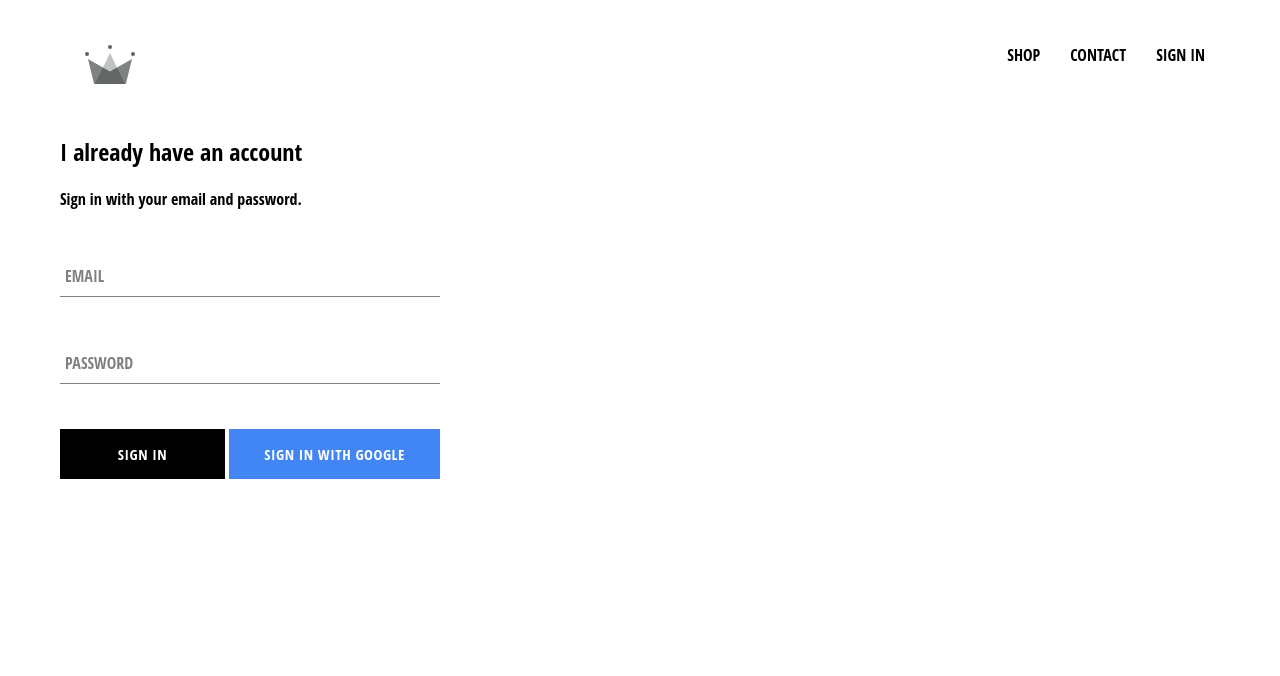
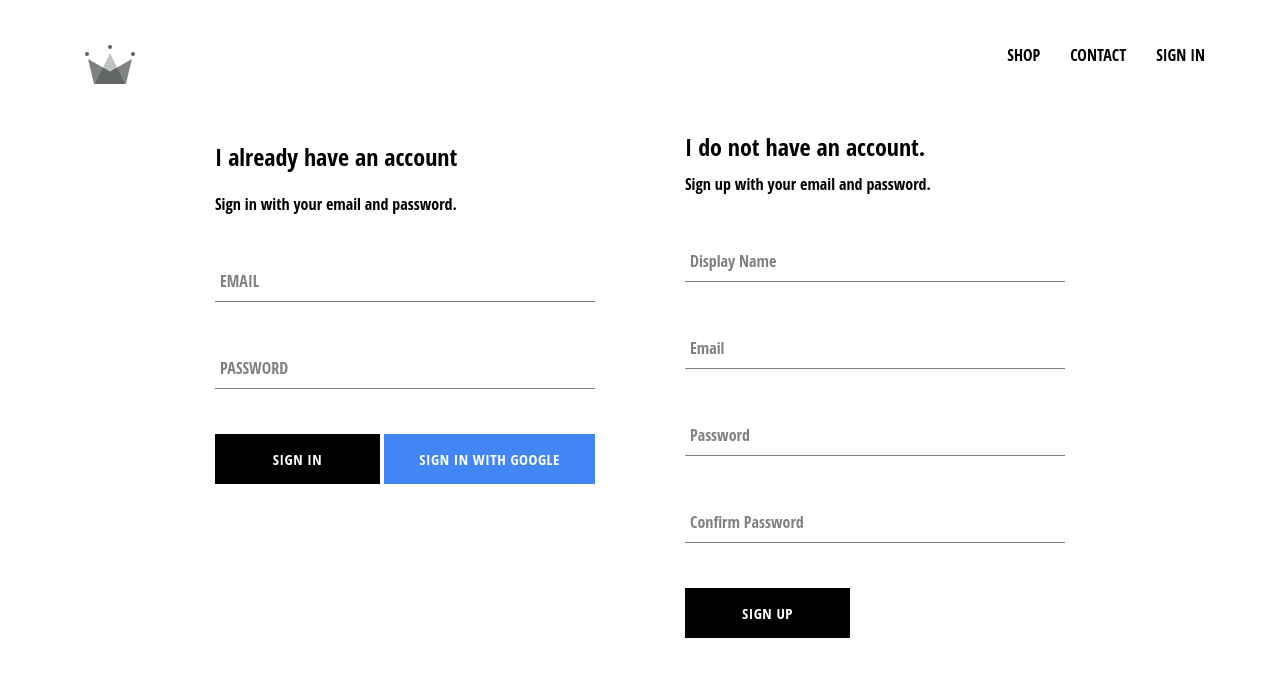
Before and after one commit to aryaswasti/crwn-clothing, a React (Create React App) app: page /signin in a window 1280 px wide. Shown: the top 676 px of the page. Built offline with nearby package versions, Linux system fonts and the light colour scheme; no server answers; the HTML template or start-up script is replaced by a standard one.

Commit message:
adding final firebase files

```diff
--- a/src/App.js
+++ b/src/App.js
@@ -7,7 +7,7 @@
 import ShopPage from "./pages/shop/shop.component";
 import Header from "./components/header/header.component";
 import SignInAndSignUp from "./pages/sign-in-and-sign-up/sign-in-and-sign-up.component";
-import { auth } from './firebase/firebase.util'
+import {auth, createUserProfileDocument} from './firebase/firebase.util'
 
 class App extends React.Component {
   constructor(props) {
@@ -20,10 +20,21 @@
   unsubscribeFromAuth = null
 
   componentDidMount() {
-    this.unsubscribeFromAuth = auth.onAuthStateChanged(user => {
-      this.setState( { currentUser: user});
-      console.log()
-    })
+    this.unsubscribeFromAuth = auth.onAuthStateChanged(async  userAuth=> {
+      if (userAuth) {
+        const userRef = await createUserProfileDocument(userAuth);
+
+        userRef.onSnapshot(snapShot =>
+        this.setState({
+          currentUser: {
+            id: snapShot.id,
+            ...snapShot.data()
+          }
+        }))
+      } else {
+        this.setState({currentUser: userAuth});
+      }
+    });
   }
 
   componentWillUnmount() {
--- a/src/components/sign-in/sign-in.component.jsx
+++ b/src/components/sign-in/sign-in.component.jsx
@@ -4,7 +4,7 @@
 
 import FormInput from "../form-input/form-input.component";
 import CustomButton from "../custom-button/custom-button.component";
-import {signInWithGoogle} from "../../firebase/firebase.util";
+import { auth ,signInWithGoogle} from "../../firebase/firebase.util";
 
 class SignIn extends React.Component {
     constructor(props) {
@@ -16,10 +16,17 @@
         }
     }
 
-    handleSubmit = event => {
+    handleSubmit = async event => {
         event.preventDefault();
 
-        this.setState({ email: '', password: ''})
+        const {email, password} = this.state;
+
+        try {
+            await auth.signInWithEmailAndPassword(email, password);
+            this.setState({ email: '', password: ''})
+        } catch (error) {
+            console.log('error signing in', error)
+        }
     }
 
     handleChange = event => {
@@ -47,7 +54,7 @@
                     <FormInput
                         name='password'
                         type='password'
-                        value={this.state.email}
+                        value={this.state.password}
                         label='PASSWORD'
                         handleChange={this.handleChange}
                         required
--- /dev/null
+++ b/src/components/sign-up/sign-up.component.jsx
@@ -0,0 +1,104 @@
+import React from "react";
+
+import FormInput from "../form-input/form-input.component";
+import CustomButton from "../custom-button/custom-button.component";
+
+import { auth,createUserProfileDocument } from "../../firebase/firebase.util";
+
+import './sign-up.styles.scss';
+
+class SignUp extends React.Component {
+    constructor(props) {
+        super(props);
+
+        this.state = {
+            displayName: '',
+            email: '',
+            password: '',
+            confirmPassword: ''
+        }
+    }
+
+    handleSubmit = async event => {
+        event.preventDefault();
+
+        const { displayName, email, password, confirmPassword} = this.state;
+
+        if(password !== confirmPassword){
+            alert("passwords don't match.");
+            return;
+        }
+
+        try {
+            const {user} = await auth.createUserWithEmailAndPassword(email, password);
+
+            await createUserProfileDocument(user, {displayName});
+
+            this.setState({
+                displayName: '',
+                email: '',
+                password: '',
+                confirmPassword: ''
+            })
+        } catch (error) {
+            console.log(error);
+        }
+    }
+
+    handleChange = event => {
+        const {name, value} = event.target;
+
+        this.setState({[name]: value})
+    }
+
+    render() {
+        const { displayName, email, password, confirmPassword} = this.state;
+        return (
+            <div className='sign-up'>
+                <h2 className='title'>I do not have an account.</h2>
+                <span>Sign up with your email and password.</span>
+                <form className='sign-up-form' onSubmit={ this.handleSubmit }>
+                    <FormInput
+                    type='text'
+                    name='displayName'
+                    value={displayName}
+                    onChange={this.handleChange}
+                    label='Display Name'
+                    required
+                    />
+
+                    <FormInput
+                        type='email'
+                        name='email'
+                        value={email}
+                        onChange={this.handleChange}
+                        label='Email'
+                        required
+                    />
+
+                    <FormInput
+                        type='password'
+                        name='password'
+                        value={password}
+                        onChange={this.handleChange}
+                        label='Password'
+                        required
+                    />
+
+                    <FormInput
+                        type='password'
+                        name='confirmPassword'
+                        value={confirmPassword}
+                        onChange={this.handleChange}
+                        label='Confirm Password'
+                        required
+                    />
+
+                    <CustomButton type='submit'>Sign up</CustomButton>
+                </form>
+            </div>
+        )
+    }
+}
+
+export default SignUp;
--- /dev/null
+++ b/src/components/sign-up/sign-up.styles.scss
@@ -0,0 +1,9 @@
+.sign-up {
+  display: flex;
+  flex-direction: column;
+  width: 380px;
+
+  .title {
+    margin: 10px 0;
+  }
+}
--- a/src/firebase/firebase.util.js
+++ b/src/firebase/firebase.util.js
@@ -12,6 +12,32 @@
     measurementId: "G-49MD0YVHN6"
 };
 
+export const createUserProfileDocument = async (userAuth, additionalData) => {
+    if (!userAuth) return;
+
+    const userRef = firestore.doc(`user/${userAuth.uid}`);
+
+    const snapShot = await userRef.get();
+
+    if(!snapShot.exists) {
+        const {displayName, email } = userAuth;
+        const createdAt = new Date();
+
+        try {
+            await userRef.set({
+                displayName,
+                email,
+                createdAt,
+                ...additionalData
+            })
+        } catch (error) {
+            console.log('ERROR creating user', error.message)
+        }
+    }
+
+    return userRef;
+}
+
 firebase.initializeApp(config);
 
 export const auth = firebase.auth();
--- a/src/pages/sign-in-and-sign-up/sign-in-and-sign-up.component.jsx
+++ b/src/pages/sign-in-and-sign-up/sign-in-and-sign-up.component.jsx
@@ -3,10 +3,12 @@
 import './sign-in-and-sign-up.styles.scss';
 
 import SignIn from "../../components/sign-in/sign-in.component";
+import SignUp from "../../components/sign-up/sign-up.component";
 
 const SignInAndSignUp = () => (
     <div className='sign-in-and-sign-up'>
         <SignIn/>
+        <SignUp/>
     </div>
 )
 
--- a/src/pages/sign-in-and-sign-up/sign-in-and-sign-up.styles.scss
+++ b/src/pages/sign-in-and-sign-up/sign-in-and-sign-up.styles.scss
@@ -0,0 +1,6 @@
+.sign-in-and-sign-up {
+  width: 850px;
+  display: flex;
+  justify-content: space-between;
+  margin: 30px auto;
+}
```
